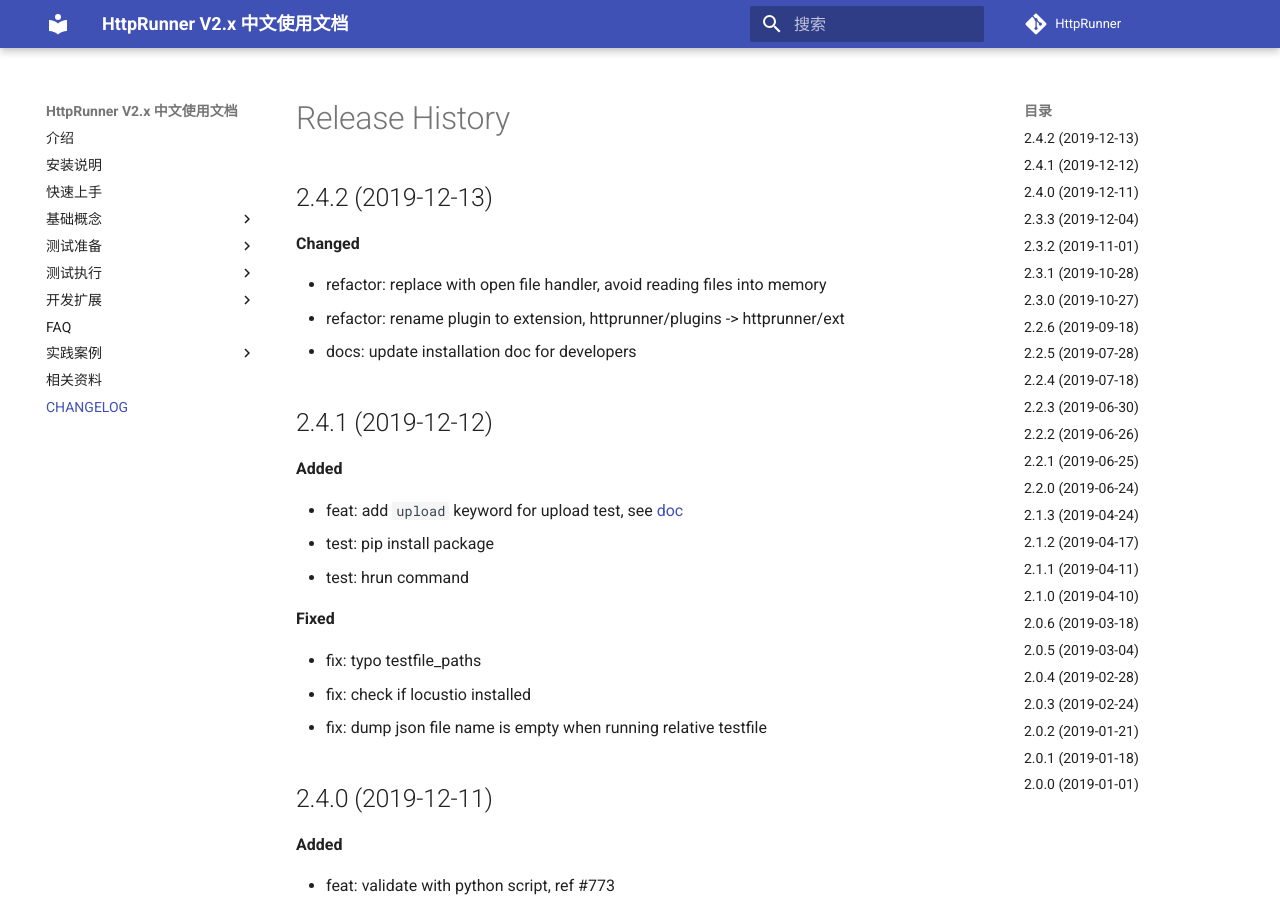
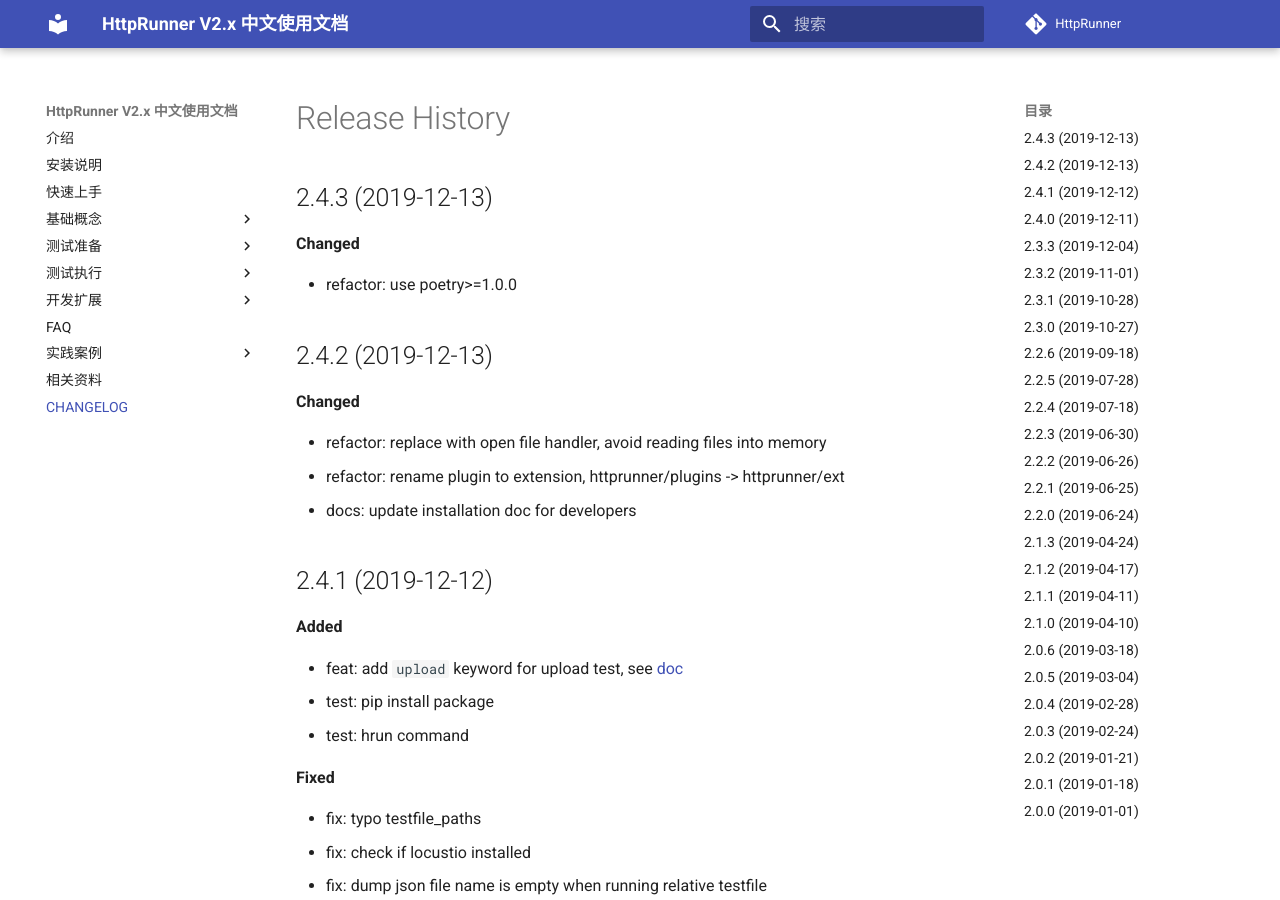
Before and after one commit to TanakitIntR/httprunner4, an MkDocs documentation site: the page built from docs/CHANGELOG.md, in a window 1280 px wide and 900 px high. Built offline with MkDocs 1.6.1 and Material for MkDocs 9.7.7, drawn with Linux system fonts in a browser that asks for light colours; comment, search, counter and statistics services are not loaded.

Commit message:
docs: update changelog

```diff
--- a/docs/CHANGELOG.md
+++ b/docs/CHANGELOG.md
@@ -1,4 +1,10 @@
 # Release History
+
+## 2.4.3 (2019-12-13)
+
+**Changed**
+
+- refactor: use poetry>=1.0.0
 
 ## 2.4.2 (2019-12-13)
 
```
